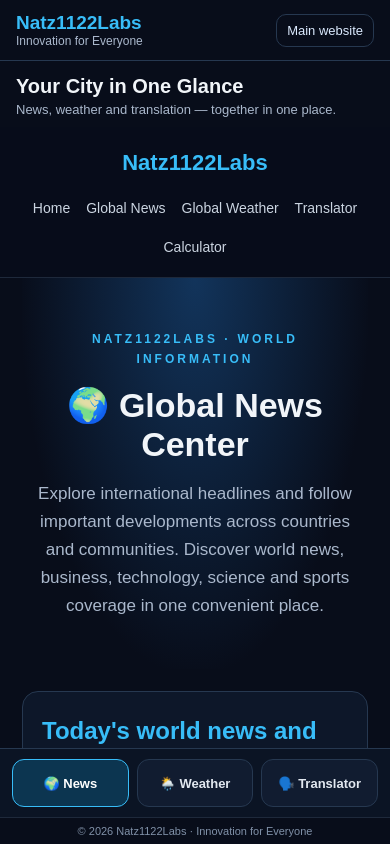
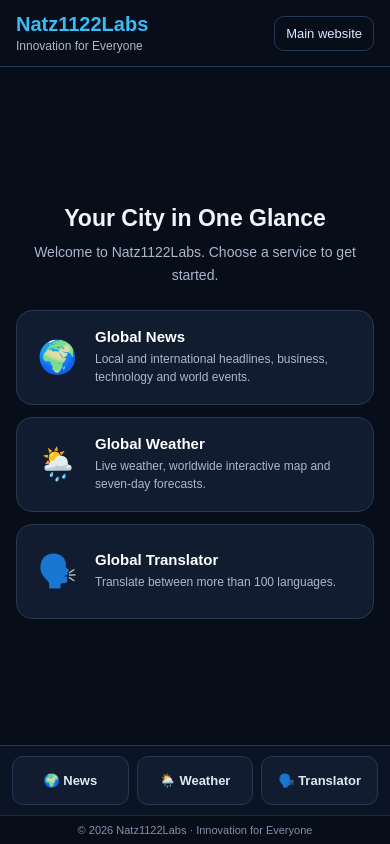
Before and after one commit to Natz1122Labs/natz1122labs.github.io, a plain HTML site: page unified-app.html in a window 390 px wide. Drawn offline with Linux system fonts and the light colour scheme.

Commit message:
Upgrade Unified App Dashboard – News, Weather & Translator

```diff
--- a/unified-app.html
+++ b/unified-app.html
@@ -8,30 +8,212 @@
 <meta name="description" content="Natz1122Labs — Your City in One Glance.">
 <link rel="manifest" href="/manifest.json">
 <title>Natz1122Labs | Your City in One Glance</title>
+
 <style>
-:root{color-scheme:dark;--bg:#080d1a;--panel:#111c30;--line:#263850;--blue:#38bdf8;--muted:#aab8cc}
-*{box-sizing:border-box}
-html,body{margin:0;width:100%;height:100%;background:var(--bg);color:#f1f5f9;font-family:Arial,sans-serif}
-body{display:flex;flex-direction:column;min-height:100dvh}
-header{display:flex;align-items:center;justify-content:space-between;gap:12px;padding:12px 16px;background:#080d1a;border-bottom:1px solid var(--line)}
-.brand{font-weight:800;color:var(--blue);font-size:19px}
-.tagline{font-size:12px;color:var(--muted)}
-.home-link{color:#dbeafe;text-decoration:none;font-size:13px;border:1px solid var(--line);border-radius:10px;padding:8px 10px}
-main{flex:1;min-height:0;display:flex;flex-direction:column}
-.welcome{padding:14px 16px 10px}
-.welcome h1{font-size:20px;margin:0 0 4px}
-.welcome p{margin:0;color:var(--muted);font-size:13px}
-.viewer{position:relative;flex:1;min-height:320px}
-iframe{display:block;width:100%;height:100%;min-height:320px;border:0;background:var(--bg)}
-.loading{position:absolute;inset:0;display:grid;place-items:center;color:var(--muted);font-size:14px;pointer-events:none}
-nav{display:grid;grid-template-columns:repeat(3,minmax(0,1fr));gap:8px;padding:10px 12px;background:#0b1424;border-top:1px solid var(--line);padding-bottom:max(10px,env(safe-area-inset-bottom))}
-nav button{border:1px solid var(--line);background:var(--panel);color:#e2e8f0;border-radius:12px;padding:11px 5px;font-size:13px;font-weight:700;min-height:48px}
-nav button[aria-pressed=true]{background:#0c3550;border-color:var(--blue);color:#fff}
-footer{text-align:center;color:#8091a8;font-size:11px;padding:7px;border-top:1px solid #1e293b}
-@media(min-width:760px){body{max-width:1100px;margin:0 auto;border-left:1px solid var(--line);border-right:1px solid var(--line)}.viewer,iframe{min-height:600px}}
+:root {
+  color-scheme: dark;
+  --bg:#080d1a;
+  --panel:#111c30;
+  --line:#263850;
+  --blue:#38bdf8;
+  --muted:#aab8cc;
+}
+* {box-sizing:border-box}
+html,body {
+  margin:0;
+  width:100%;
+  min-height:100%;
+  background:var(--bg);
+  color:#f1f5f9;
+  font-family:Arial,sans-serif;
+}
+body {
+  min-height:100dvh;
+  display:flex;
+  flex-direction:column;
+}
+header {
+  display:flex;
+  align-items:center;
+  justify-content:space-between;
+  gap:12px;
+  padding:13px 16px;
+  border-bottom:1px solid var(--line);
+}
+.brand {
+  font-weight:800;
+  color:var(--blue);
+  font-size:20px;
+}
+.tagline {
+  font-size:12px;
+  color:var(--muted);
+  margin-top:3px;
+}
+.home-link,.back-link {
+  color:#dbeafe;
+  text-decoration:none;
+  font-size:13px;
+  border:1px solid var(--line);
+  border-radius:10px;
+  padding:9px 11px;
+}
+main {
+  flex:1;
+  display:flex;
+  flex-direction:column;
+  min-height:0;
+}
+.dashboard {
+  width:100%;
+  max-width:850px;
+  margin:auto;
+  padding:24px 16px;
+}
+.hero {
+  text-align:center;
+  padding:12px 5px 24px;
+}
+.hero h1 {
+  font-size:27px;
+  margin:0 0 9px;
+}
+.hero p {
+  color:var(--muted);
+  font-size:14px;
+  line-height:1.6;
+  margin:0;
+}
+.services {
+  display:grid;
+  grid-template-columns:repeat(3,minmax(0,1fr));
+  gap:12px;
+}
+.service {
+  min-width:0;
+  min-height:155px;
+  padding:18px 10px;
+  border:1px solid var(--line);
+  border-radius:16px;
+  background:var(--panel);
+  color:white;
+  text-align:center;
+  cursor:pointer;
+  transition:background .2s,border-color .2s;
+}
+.service:active {
+  background:#123653;
+  border-color:var(--blue);
+}
+.service .emoji {
+  display:block;
+  font-size:35px;
+  margin-bottom:12px;
+}
+.service strong {
+  display:block;
+  font-size:15px;
+  margin-bottom:7px;
+}
+.service small {
+  display:block;
+  color:var(--muted);
+  font-size:11px;
+  line-height:1.5;
+}
+.viewer {
+  display:none;
+  flex:1;
+  min-height:0;
+  position:relative;
+}
+.viewer.active {
+  display:flex;
+  flex-direction:column;
+}
+.viewer iframe {
+  width:100%;
+  flex:1;
+  min-height:550px;
+  border:0;
+  background:var(--bg);
+}
+.viewer-top {
+  padding:9px 13px;
+  background:#0b1424;
+  border-bottom:1px solid var(--line);
+}
+.loading {
+  display:none;
+  position:absolute;
+  inset:45px 0 0;
+  place-items:center;
+  background:var(--bg);
+  color:var(--muted);
+  pointer-events:none;
+  z-index:2;
+}
+.loading.active {
+  display:grid;
+}
+nav {
+  display:grid;
+  grid-template-columns:repeat(3,minmax(0,1fr));
+  gap:8px;
+  padding:10px 12px;
+  background:#0b1424;
+  border-top:1px solid var(--line);
+  padding-bottom:max(10px,env(safe-area-inset-bottom));
+}
+nav button {
+  border:1px solid var(--line);
+  background:var(--panel);
+  color:#e2e8f0;
+  border-radius:11px;
+  padding:12px 4px;
+  min-height:49px;
+  font-size:13px;
+  font-weight:700;
+  cursor:pointer;
+}
+nav button[aria-pressed="true"] {
+  background:#0c3550;
+  border-color:var(--blue);
+  color:white;
+}
+footer {
+  text-align:center;
+  color:#8091a8;
+  font-size:11px;
+  padding:8px;
+  border-top:1px solid #1e293b;
+}
+@media(max-width:480px) {
+  .services {grid-template-columns:1fr}
+  .service {
+    min-height:95px;
+    display:grid;
+    grid-template-columns:55px 1fr;
+    align-items:center;
+    text-align:left;
+    padding:13px;
+    gap:10px;
+  }
+  .service .emoji {
+    grid-row:1;
+    font-size:32px;
+    margin:0;
+    text-align:center;
+  }
+  .service strong {margin:0 0 5px}
+  .service small {font-size:12px}
+  .hero h1 {font-size:23px}
+}
 </style>
 </head>
+
 <body>
+
 <header>
   <div>
     <div class="brand">Natz1122Labs</div>
@@ -41,79 +223,183 @@ footer{text-align:center;color:#8091a8;font-size:11px;padding:7px;border-top:1px
 </header>
 
 <main>
- <section class="welcome">
+
+<section class="dashboard" id="dashboard">
+  <div class="hero">
     <h1>Your City in One Glance</h1>
-  <p>News, weather and translation — together in one place.</p>
+    <p>Welcome to Natz1122Labs. Choose a service to get started.</p>
+  </div>
+
+  <div class="services">
+
+    <button class="service" data-page="news" type="button">
+      <span class="emoji">🌍</span>
+      <span>
+        <strong>Global News</strong>
+        <small>Local and international headlines, business, technology and world events.</small>
+      </span>
+    </button>
+
+    <button class="service" data-page="weather" type="button">
+      <span class="emoji">🌦️</span>
+      <span>
+        <strong>Global Weather</strong>
+        <small>Live weather, worldwide interactive map and seven-day forecasts.</small>
+      </span>
+    </button>
+
+    <button class="service" data-page="translator" type="button">
+      <span class="emoji">🗣️</span>
+      <span>
+        <strong>Global Translator</strong>
+        <small>Translate between more than 100 languages.</small>
+      </span>
+    </button>
+
+  </div>
 </section>
 
- <section class="viewer">
-  <div class="loading" id="loading">Loading Global News…</div>
-  <iframe id="moduleFrame"
-   title="Natz1122Labs Global News"
-   src="/global-news.html"
+<section class="viewer" id="viewer">
+  <div class="viewer-top">
+    <button class="back-link" id="backButton" type="button">
+      ← All Services
+    </button>
+  </div>
+
+  <div class="loading" id="loading">Loading service...</div>
+
+  <iframe
+    id="moduleFrame"
+    title="Natz1122Labs Service"
     allow="geolocation"
-   referrerpolicy="strict-origin-when-cross-origin"></iframe>
+    referrerpolicy="strict-origin-when-cross-origin">
+  </iframe>
 </section>
+
 </main>
 
 <nav aria-label="Main services">
- <button data-page="news" aria-pressed="true">🌍 News</button>
- <button data-page="weather" aria-pressed="false">🌦️ Weather</button>
- <button data-page="translator" aria-pressed="false">🗣️ Translator</button>
+  <button data-page="news" aria-pressed="false" type="button">🌍 News</button>
+  <button data-page="weather" aria-pressed="false" type="button">🌦️ Weather</button>
+  <button data-page="translator" aria-pressed="false" type="button">🗣️ Translator</button>
 </nav>
 
-<footer>© 2026 Natz1122Labs · Innovation for Everyone</footer>
+<footer>
+  © 2026 Natz1122Labs · Innovation for Everyone
+</footer>
 
 <script>
-(function(){
- const frame=document.getElementById('moduleFrame');
- const loading=document.getElementById('loading');
- const buttons=[...document.querySelectorAll('nav button')];
+(function() {
+  "use strict";
 
- const modules={
-  news:{url:'/global-news.html',title:'Natz1122Labs Global News'},
-  weather:{url:'/global-weather.html',title:'Natz1122Labs Global Weather'},
-  translator:{url:'/translator.html',title:'Natz1122Labs Global Translator'}
+  const dashboard = document.getElementById("dashboard");
+  const viewer = document.getElementById("viewer");
+  const frame = document.getElementById("moduleFrame");
+  const loading = document.getElementById("loading");
+  const backButton = document.getElementById("backButton");
+
+  const buttons = document.querySelectorAll("[data-page]");
+
+  const modules = {
+    news: {
+      url: "/global-news.html",
+      title: "Natz1122Labs Global News"
+    },
+    weather: {
+      url: "/global-weather.html",
+      title: "Natz1122Labs Global Weather"
+    },
+    translator: {
+      url: "/translator.html",
+      title: "Natz1122Labs Global Translator"
+    }
   };
 
- function selectModule(key){
-  const item=modules[key];
-  if(!item)return;
+  let currentPage = "";
 
-  buttons.forEach(button=>{
-   button.setAttribute('aria-pressed',String(button.dataset.page===key));
+  function selectModule(key) {
+    const item = modules[key];
+    if (!item) return;
+
+    currentPage = key;
+
+    dashboard.style.display = "none";
+    viewer.classList.add("active");
+
+    buttons.forEach(button => {
+      button.setAttribute(
+        "aria-pressed",
+        String(button.dataset.page === key)
+      );
     });
 
-  loading.textContent='Loading '+key+'…';
-  loading.style.display='grid';
-  frame.title=item.title;
+    loading.textContent = "Loading " + item.title + "...";
+    loading.classList.add("active");
 
-  if(frame.getAttribute('src')!==item.url){
-   frame.src=item.url;
+    frame.title = item.title;
+
+    if (frame.dataset.loaded !== key) {
+      frame.dataset.loaded = key;
+      frame.src = item.url;
+    } else {
+      loading.classList.remove("active");
     }
 
-  try{history.replaceState(null,'','#'+key)}catch(error){}
+    try {
+      history.replaceState(null, "", "#" + key);
+    } catch(error) {}
+
+    window.scrollTo(0, 0);
   }
 
- frame.addEventListener('load',()=>{
-  loading.style.display='none';
+  function showDashboard() {
+    currentPage = "";
+
+    viewer.classList.remove("active");
+    dashboard.style.display = "block";
+
+    buttons.forEach(button => {
+      button.setAttribute("aria-pressed", "false");
     });
 
- buttons.forEach(button=>{
-  button.addEventListener('click',()=>{
+    frame.src = "about:blank";
+    frame.dataset.loaded = "";
+
+    loading.classList.remove("active");
+
+    try {
+      history.replaceState(null, "", location.pathname);
+    } catch(error) {}
+
+    window.scrollTo(0, 0);
+  }
+
+  frame.addEventListener("load", function() {
+    loading.classList.remove("active");
+  });
+
+  buttons.forEach(button => {
+    button.addEventListener("click", function() {
       selectModule(button.dataset.page);
     });
   });
 
- const initial=location.hash.slice(1);
- if(modules[initial])selectModule(initial);
+  backButton.addEventListener("click", showDashboard);
 
- if('serviceWorker' in navigator){
-  window.addEventListener('load',()=>{
-   navigator.serviceWorker.register('/sw.js').catch(()=>{});
+  const initial = location.hash.slice(1);
+
+  if (modules[initial]) {
+    selectModule(initial);
+  }
+
+  if ("serviceWorker" in navigator) {
+    window.addEventListener("load", function() {
+      navigator.serviceWorker.register("/sw.js").catch(function() {});
     });
   }
+
 })();
 </script>
+
 </body>
 </html>
```
Lines whose indentation alone changed are shown as unchanged.
